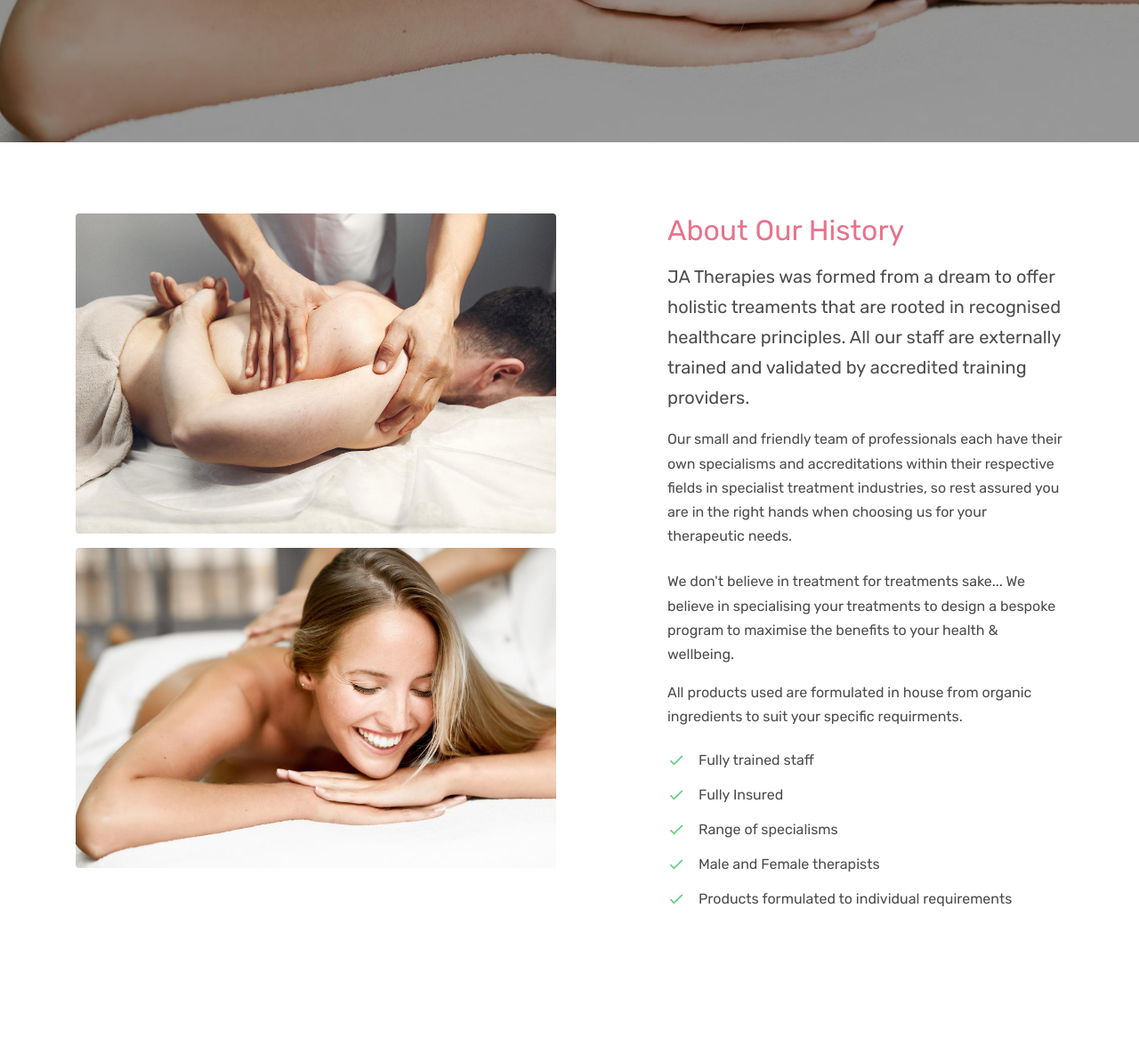
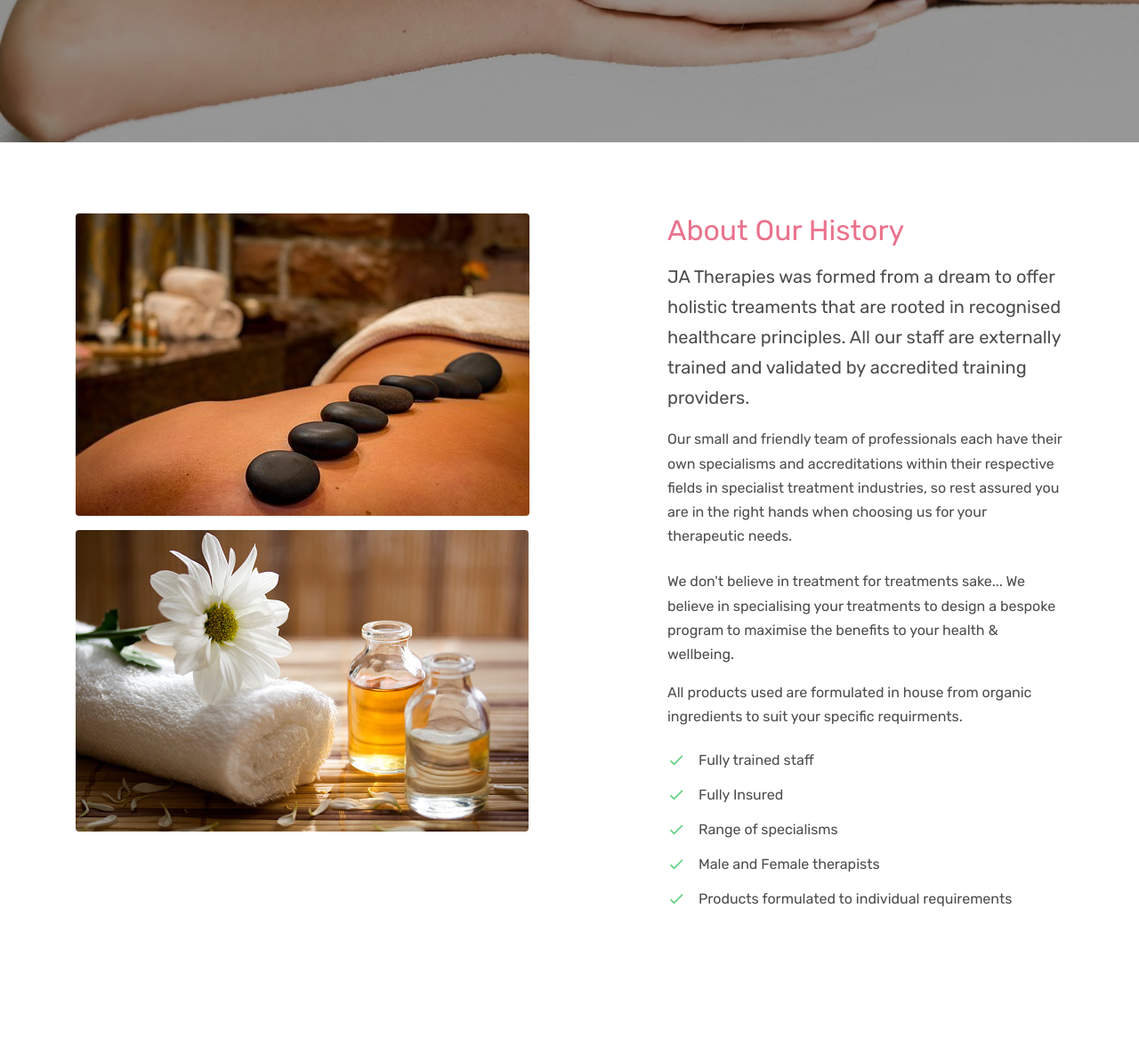
Before and after one commit to moshabbir-dotcom/Portfolio-Project-4, a Django app: page /about.html/ in a window 1280 px wide. Shown: the part 640-1815 px from the top of the page at 89% size. Run offline with Django 3.2, Linux system fonts and the light colour scheme; some libraries are stand-ins or nearby versions; some web fonts are replaced.

Commit message:
add additional imgs

```diff
--- a/mainsite/templates/about.html
+++ b/mainsite/templates/about.html
@@ -27,8 +27,8 @@
     <div class="container">
       <div class="row">
         <div class="col-md-6">
-          <img src="{% static 'mainsite/images/hero_bg_2.jpg' %}" alt="Image" class="img-fluid rounded mb-3">
-          <img src="{% static 'mainsite/images/hero_bg_1.jpg' %}" alt="Image" class="img-fluid rounded">
+          <img src="{% static 'mainsite/images/backstone.jpg' %}" alt="Image" class="img-fluid rounded mb-3">
+          <img src="{% static 'mainsite/images/oil.jpg' %}" alt="Image" class="img-fluid rounded">
         </div>
         <div class="col-md-5 ml-auto">
           <h2 class="text-primary mb-3">About Our History</h2>
```
Also changed, not shown: static/mainsite/images/backstone.jpg (added), static/mainsite/images/oil.jpg (added).
